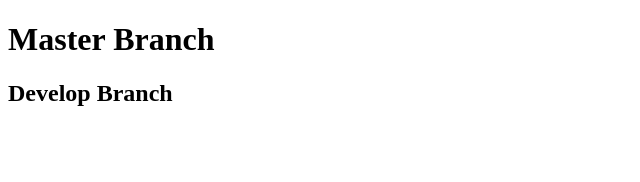
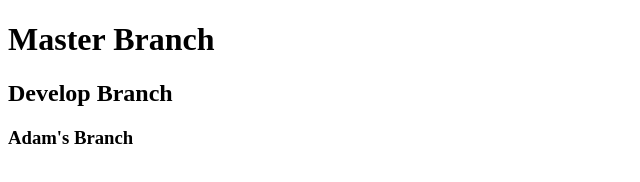
Before and after one commit to adambsadler/teamGit, a plain HTML site: page index.html in a window 1280 px wide. Shown: the whole page, without its empty margins (0-640 px from the left). Drawn offline with Linux system fonts and the light colour scheme.

Commit message:
Saved adams branch

```diff
--- a/index.html
+++ b/index.html
@@ -9,5 +9,6 @@
 <body>
     <h1>Master Branch</h1>
     <h2>Develop Branch</h2>
+    <h3>Adam's Branch</h3>
 </body>
 </html>
```
